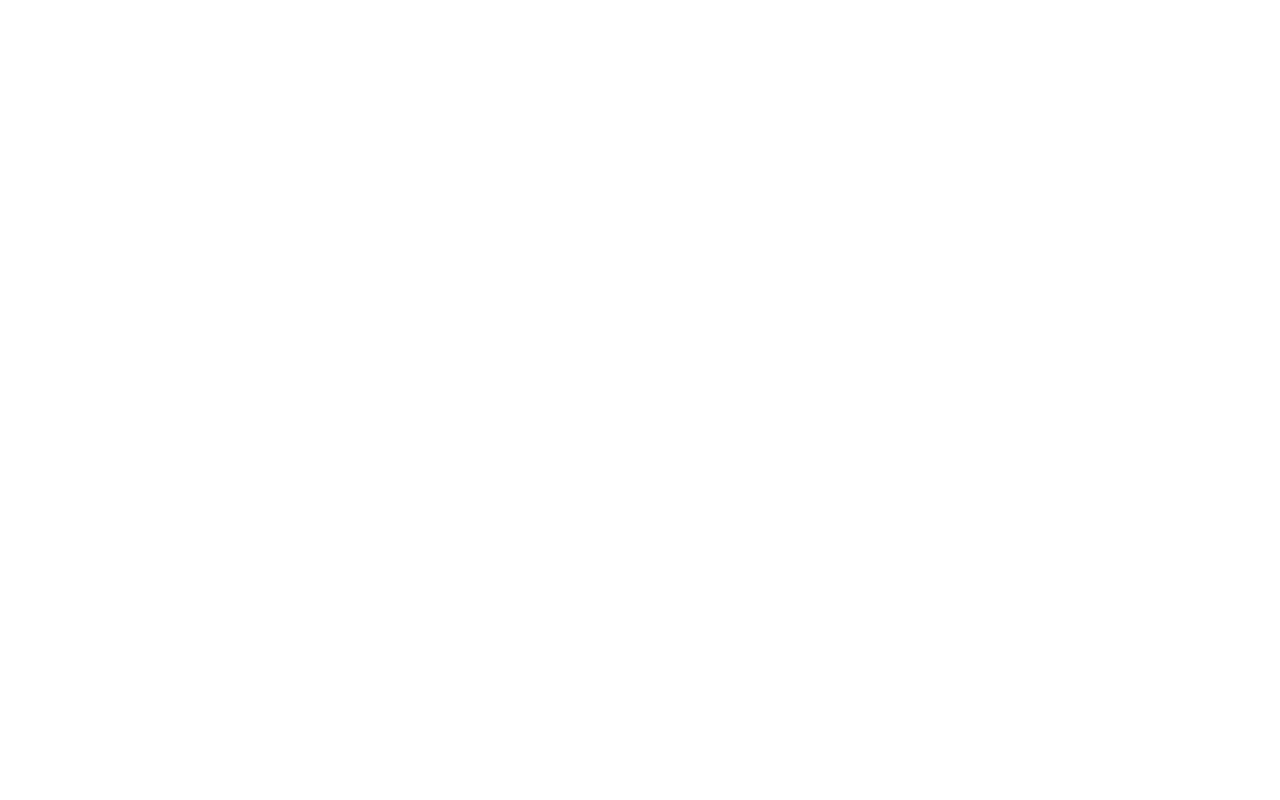
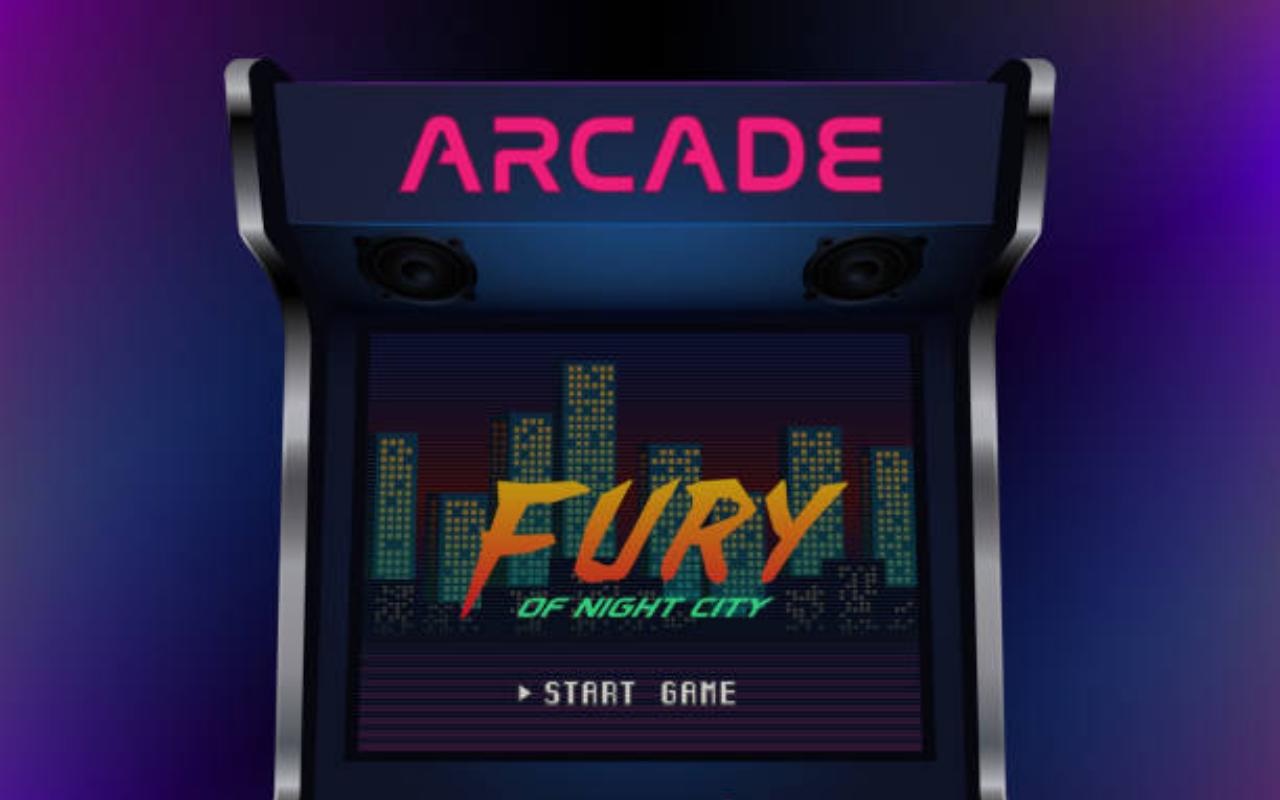
Before and after one commit to jungledif/ProjectR, a website: page index.html in a window 1280 px wide. Drawn offline with Linux system fonts and the light colour scheme; files whose address does not match are found by name.

Commit message:
mise en forme jeu

```diff
--- /dev/null
+++ b/css/style.css
@@ -0,0 +1,11 @@
+body{
+    display: flex;
+    justify-content: center;
+    align-items: center;
+    flex-direction: column;
+    width: 100%;
+    background-image: url("../assets/images/arcade.jpg");
+    background-repeat: no-repeat;
+    background-size: cover;
+
+}
--- a/index.html
+++ b/index.html
@@ -4,10 +4,31 @@
 <head>
   <meta charset="utf-8">
   <style>
+    html{
+          background-size: cover;
+          background-image: url("/assets/arcade.jpg");
+          background-color: #000000;
+          background-position: center center;
+          background-repeat: no-repeat;
+          background-attachment:fixed;
+          background-size: cover;
+          -webkit-background-size: cover;
+          -moz-background-size: cover;
+          -o-background-size: cover;
+          height: 100vh;
+    }
     body {
       margin: 0px;
+      display: flex;
+      justify-content: center;
+      align-items: center;
+      flex-direction: column;
+      width: 100%;
+      height: 100vh;
     }
-  </style>
+
+    </style>
+    <link rel="stylesheet" href="css/style.css">
 </head>
 
 <body>
```
Also changed, not shown: assets/arcade.jpg (added).
